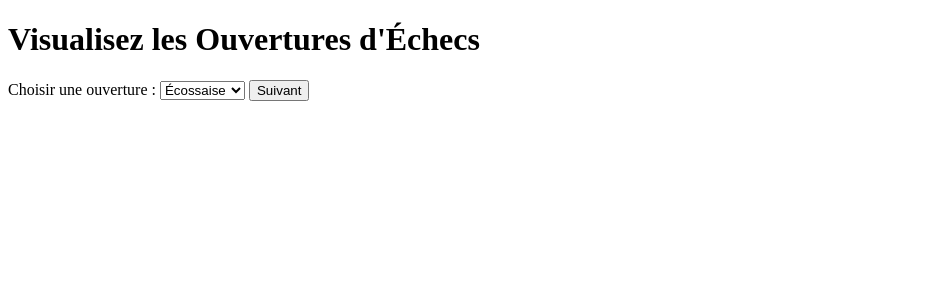
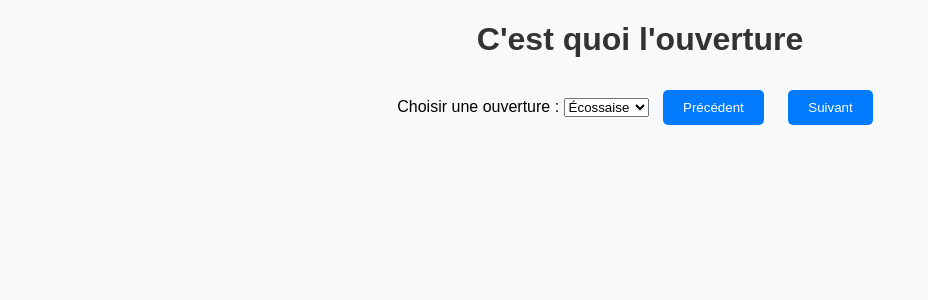
Before and after one commit to ironjerseys/cestquoilouverture, a Django app: page /openings/ in a window 1280 px wide. Shown: the top 300 px of the page, without its empty margins (0-928 px from the left). Run offline with Django 5.2, Linux system fonts and the light colour scheme; data comes from the database, SQL or seed files in the repository.

Commit message:
add buttons next previous css

```diff
--- a/cestquoilouverture/cestquoilouverture/settings.py
+++ b/cestquoilouverture/cestquoilouverture/settings.py
@@ -116,7 +116,7 @@ USE_TZ = True
 # Static files (CSS, JavaScript, Images)
 # https://docs.djangoproject.com/en/5.1/howto/static-files/
 
-STATIC_URL = 'static/'
+STATIC_URL = '/static/'
 
 # Default primary key field type
 # https://docs.djangoproject.com/en/5.1/ref/settings/#default-auto-field
--- /dev/null
+++ b/cestquoilouverture/openings/static/openings/styles.css
@@ -0,0 +1,31 @@
+body {
+    font-family: Arial, sans-serif;
+    text-align: center;
+    margin: 20px;
+    background-color: #f8f9fa;
+}
+
+h1 {
+    color: #333;
+}
+
+#chess-board svg {
+    margin: auto;
+    display: block;
+    border: 2px solid #333;
+    border-radius: 5px;
+}
+
+button {
+    margin: 10px;
+    padding: 10px 20px;
+    background-color: #007bff;
+    color: white;
+    border: none;
+    border-radius: 5px;
+    cursor: pointer;
+}
+
+button:hover {
+    background-color: #0056b3;
+}
--- a/cestquoilouverture/openings/templates/openings/opening_view.html
+++ b/cestquoilouverture/openings/templates/openings/opening_view.html
@@ -1,13 +1,28 @@
-<!-- templates/openings/opening_view.html -->
+{% load static %}
 <!DOCTYPE html>
 <html lang="en">
 <head>
     <meta charset="UTF-8">
     <meta name="viewport" content="width=device-width, initial-scale=1.0">
-    <title>Chess Openings</title>
+    <title>C'est quoi l'ouverture</title>
+    <link rel="stylesheet" href="{% static 'openings/styles.css' %}">
+    <style>
+        body {
+            font-family: Arial, sans-serif;
+            text-align: center;
+            margin: 20px;
+        }
+        #chess-board svg {
+            margin: auto;
+            display: block;
+        }
+        button {
+            margin: 10px;
+        }
+    </style>
 </head>
 <body>
-    <h1>Visualisez les Ouvertures d'Échecs</h1>
+    <h1>C'est quoi l'ouverture</h1>
     <form id="opening-form" method="POST">
         {% csrf_token %}
         <label for="opening-select">Choisir une ouverture :</label>
@@ -16,20 +31,60 @@
                 <option value="{{ opening.id }}">{{ opening.name }}</option>
             {% endfor %}
         </select>
+        <button type="button" id="prev-move-btn">Précédent</button>
         <button type="button" id="next-move-btn">Suivant</button>
     </form>
     <div id="chess-board"></div>
 
     <script>
-        document.getElementById('next-move-btn').addEventListener('click', async () => {
+        let currentIndex = 0; // Index actuel de la position
+
+        const updateBoard = async (newIndex) => {
             const form = document.getElementById('opening-form');
             const formData = new FormData(form);
-            const response = await fetch('', { method: 'POST', body: formData });
-            const data = await response.json();
+            formData.append('position_index', newIndex);
 
-            document.getElementById('chess-board').innerHTML = data.svg;
-            formData.set('position_index', data.next_index);
+            try {
+                const response = await fetch('', {
+                    method: 'POST',
+                    body: formData
+                });
+
+                if (!response.ok) {
+                    throw new Error(`HTTP error! status: ${response.status}`);
+                }
+
+                const data = await response.json();
+                if (data.error) {
+                    alert('Erreur : ' + data.error);
+                } else {
+                    // Met à jour le plateau d'échecs et les index
+                    document.getElementById('chess-board').innerHTML = data.svg;
+                    currentIndex = newIndex;
+                }
+            } catch (error) {
+                console.error('Fetch error:', error);
+                alert('Une erreur est survenue. Consultez la console pour plus de détails.');
+            }
+        };
+
+        // Gestion des boutons Précédent et Suivant
+        document.getElementById('prev-move-btn').addEventListener('click', () => {
+            updateBoard(Math.max(currentIndex - 1, 0));
         });
+
+        document.getElementById('next-move-btn').addEventListener('click', () => {
+            updateBoard(currentIndex + 1);
+        });
+
+        // Charger la position initiale
+        document.getElementById('opening-select').addEventListener('change', () => {
+            currentIndex = 0;
+            updateBoard(currentIndex);
+        });
+
+        // Initialiser l'échiquier avec la première ouverture
+        updateBoard(currentIndex);
     </script>
 </body>
 </html>
--- a/cestquoilouverture/openings/views.py
+++ b/cestquoilouverture/openings/views.py
@@ -1,29 +1,50 @@
+from django.http import JsonResponse
 from django.shortcuts import render
-
-# openings/views.py
-from django.shortcuts import render
-from django.http import JsonResponse
 import chess
 import chess.svg
-
+import re
 from .models import Opening
 
 def opening_view(request):
     if request.method == 'POST':
-        opening_id = request.POST.get('opening_id')
-        opening = Opening.objects.get(id=opening_id)
-        moves = opening.moves.split()
+        try:
+            # Récupère les données du formulaire
+            opening_id = request.POST.get('opening_id')
+            position_index = int(request.POST.get('position_index', 0))
 
-        board = chess.Board()
-        position_index = int(request.POST.get('position_index', 0))
+            # Récupère l'ouverture correspondante
+            opening = Opening.objects.get(id=opening_id)
+            moves = opening.moves
 
-        # Applique les coups jusqu'à l'index actuel
-        for move in moves[:position_index + 1]:
-            board.push_san(move)
+            # Nettoie les numéros de coups (e.g., "1.e4 e5 2.d4 exd4" -> ["e4", "e5", "d4", "exd4"])
+            moves = re.sub(r"\d+\.", "", moves).split()
 
-        # Génère l'image SVG
-        svg_data = chess.svg.board(board, size=400)
-        return JsonResponse({'svg': svg_data, 'next_index': position_index + 1})
+            # Vérifie les limites de l'index
+            if position_index < 0:
+                position_index = 0
+            if position_index >= len(moves):
+                position_index = len(moves) - 1
 
-    openings = Opening.objects.all()
-    return render(request, 'openings/opening_view.html', {'openings': openings})
+            # Génère le plateau à partir des coups jusqu'à la position actuelle
+            board = chess.Board()
+            for move in moves[:position_index + 1]:
+                board.push_san(move)
+
+            # Génère l'image SVG
+            svg_data = chess.svg.board(board, size=400)
+
+            # Renvoie les données au format JSON
+            return JsonResponse({
+                'svg': svg_data,
+                'next_index': min(position_index + 1, len(moves) - 1),
+                'prev_index': max(position_index - 1, 0)
+            })
+
+        except Opening.DoesNotExist:
+            return JsonResponse({'error': 'Ouverture non trouvée'}, status=404)
+        except Exception as e:
+            return JsonResponse({'error': str(e)}, status=500)
+    else:
+        # Pour une requête GET, affiche la page avec la liste des ouvertures
+        openings = Opening.objects.all()
+        return render(request, 'openings/opening_view.html', {'openings': openings})
```
